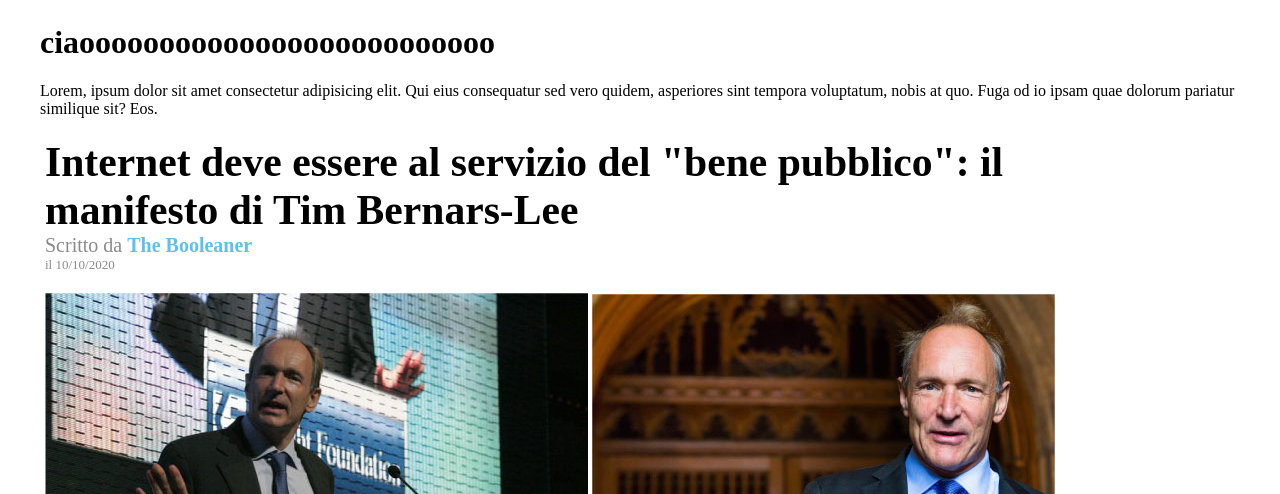
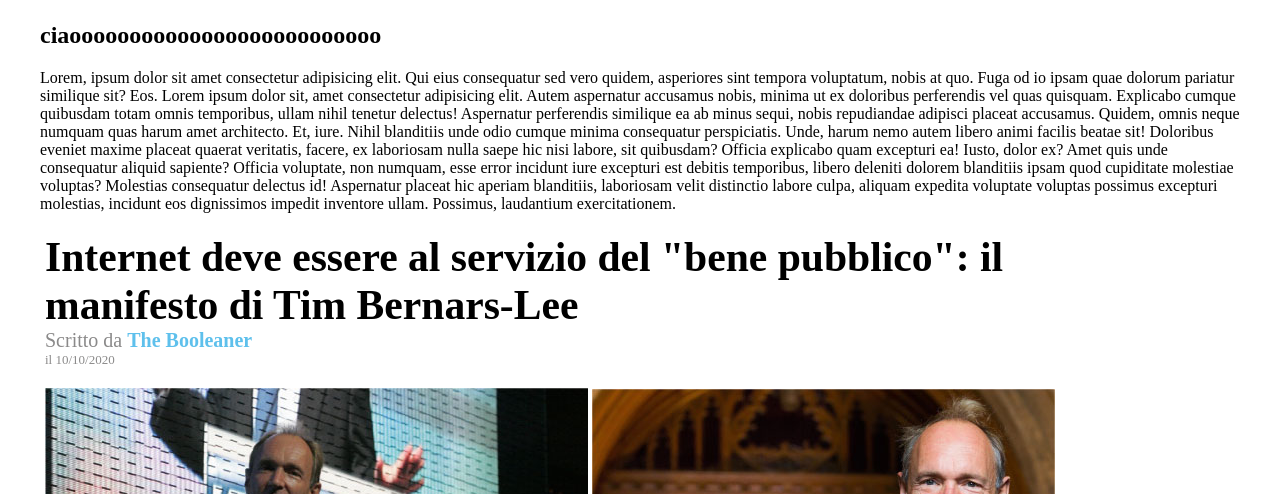
Before and after one commit to DanieleTrippodo/Booleaner, a plain HTML site: page index.html in a window 1280 px wide. Shown: the part 306-800 px from the top of the page. Drawn offline with Linux system fonts and the light colour scheme.

Commit message:
modifica header

```diff
--- a/index.html
+++ b/index.html
@@ -11,9 +11,13 @@
     <header>
             <img src="./img/logo.svg" alt="logo booleaner">
         </div>
-        <h1> ciaoooooooooooooooooooooooooo</h1>
+        <h2> ciaoooooooooooooooooooooooooo</h2>
         <p>Lorem, ipsum dolor sit amet consectetur adipisicing elit. Qui eius consequatur sed vero quidem, asperiores sint tempora voluptatum, nobis at quo. Fuga od
-            io ipsam quae dolorum pariatur similique sit? Eos.</p>
+            io ipsam quae dolorum pariatur similique sit? Eos. Lorem ipsum dolor sit, amet consectetur adipisicing elit. Autem aspernatur accusamus nobis, minima ut ex doloribus perferendis vel quas quisquam. Explicabo cumque quibusdam totam omnis temporibus, ullam nihil tenetur delectus!
+            Aspernatur perferendis similique ea ab minus sequi, nobis repudiandae adipisci placeat accusamus. Quidem, omnis neque numquam quas harum amet architecto. Et, iure. Nihil blanditiis unde odio cumque minima consequatur perspiciatis.
+            Unde, harum nemo autem libero animi facilis beatae sit! Doloribus eveniet maxime placeat quaerat veritatis, facere, ex laboriosam nulla saepe hic nisi labore, sit quibusdam? Officia explicabo quam excepturi ea!
+            Iusto, dolor ex? Amet quis unde consequatur aliquid sapiente? Officia voluptate, non numquam, esse error incidunt iure excepturi est debitis temporibus, libero deleniti dolorem blanditiis ipsam quod cupiditate molestiae voluptas?
+            Molestias consequatur delectus id! Aspernatur placeat hic aperiam blanditiis, laboriosam velit distinctio labore culpa, aliquam expedita voluptate voluptas possimus excepturi molestias, incidunt eos dignissimos impedit inventore ullam. Possimus, laudantium exercitationem.</p>
     </header>
 
     <main>
```
